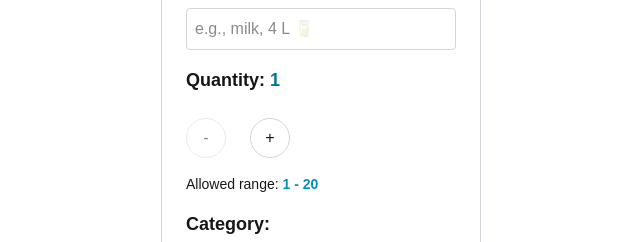
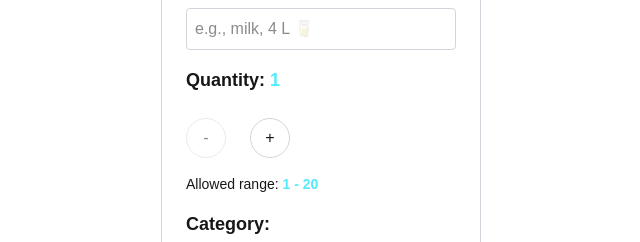
Before and after one commit to sffxzzp/cprg306-assignments, a Next.js app: page /week-5 in a window 1280 px wide. Shown: the part 149-391 px from the top of the page, without its empty margins (319-959 px from the left). Built offline with nearby package versions, Linux system fonts and the light colour scheme.

Commit message:
week-5: higher contrast

```diff
--- a/app/week-5/new-item.js
+++ b/app/week-5/new-item.js
@@ -24,12 +24,12 @@ export default function NewItem() {
 			<section className="flex flex-col gap-4 p-6 rounded-lg w-full max-w-xs mx-auto border border-gray-300">
 				<div className="text-lg font-bold mb-2">Name:</div>
 				<input type="text" placeholder="e.g., milk, 4 L 🥛" value={name} onChange={(e) => setName(e.target.value)} className="border border-gray-300 p-2 rounded" required />
-				<div className="text-lg font-bold mb-2">Quantity: <span className="text-cyan-700">{quantity}</span></div>
+				<div className="text-lg font-bold mb-2">Quantity: <span className="text-cyan-300">{quantity}</span></div>
 				<div className="flex gap-6">
 					<button type="button" id="decrement-button" disabled={quantity <= 1} onClick={decrement} className="w-10 h-10 flex items-center justify-center rounded-full border border-gray-300 text-white-700 transition hover:border-blue-500 hover:text-blue-600 hover:cursor-pointer disabled:opacity-50 disabled:cursor-not-allowed">-</button>
 					<button type="button" id="increment-button" disabled={quantity >= 20} onClick={increment} className="w-10 h-10 flex items-center justify-center rounded-full border border-gray-300 text-white-700 transition hover:border-blue-500 hover:text-blue-600 hover:cursor-pointer disabled:opacity-50 disabled:cursor-not-allowed">+</button>
 				</div>
-				<div className="text-sm text-white-500">Allowed range: <span className="font-bold text-cyan-600">1 - 20</span></div>
+				<div className="text-sm text-white-500">Allowed range: <span className="font-bold text-cyan-300">1 - 20</span></div>
 				<div className="text-lg font-bold mb-2">Category:</div>
 				<select value={category} onChange={(e) => setCategory(e.target.value)} className="border border-gray-300 p-2 rounded">
 					<option value="produce">Produce</option>
```
